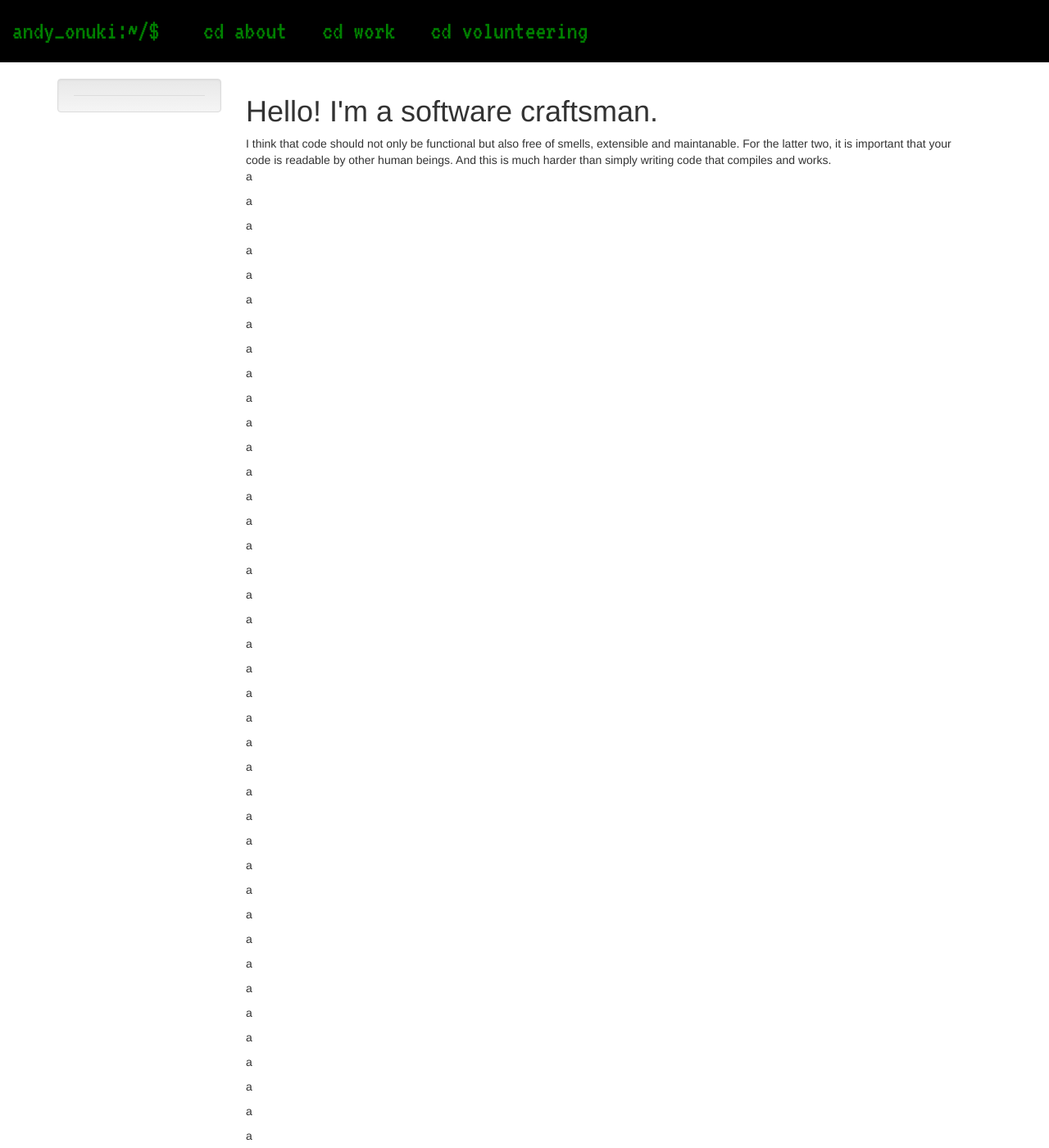
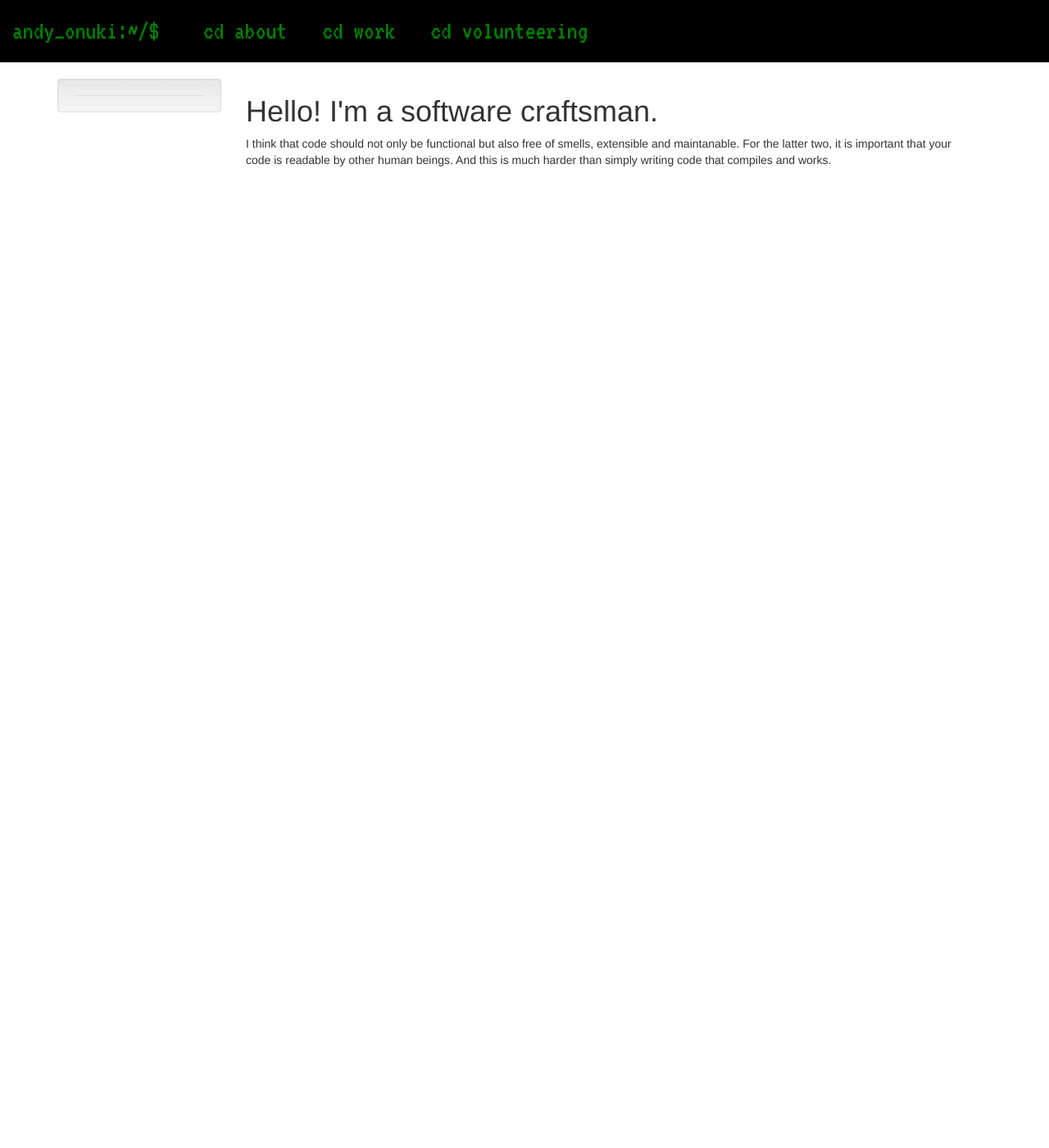
Before and after one commit to meiao/meiao.github.io, a Jekyll site: the page built from index.html, in a window 1280 px wide and 1400 px high. Shown: the whole window at 82% size. Built offline with Jekyll 4.4.1, drawn with Linux system fonts in a browser that asks for light colours; nearby versions of some CDN libraries.

```diff
--- a/index.html
+++ b/index.html
@@ -15,51 +15,7 @@ beings. And this is much harder than simply writing code that compiles and
 works.
 
 </section>
-<p>a</p>
-<p>a</p>
-<p>a</p>
-<p>a</p>
-<p>a</p>
-<p>a</p>
-<p>a</p>
-<p>a</p>
-<p>a</p>
-<p>a</p>
-<p>a</p>
-<p>a</p>
-<p>a</p>
-<p>a</p>
-<p>a</p>
-<p>a</p>
-<p>a</p>
-<p>a</p>
-<p>a</p>
-<p>a</p>
-<p>a</p>
-<p>a</p>
-<p>a</p>
-<p>a</p>
-<p>a</p>
-<p>a</p>
-<p>a</p>
-<p>a</p>
-<p>a</p>
-<p>a</p>
-<p>a</p>
-<p>a</p>
-<p>a</p>
-<p>a</p>
-<p>a</p>
-<p>a</p>
-<p>a</p>
-<p>a</p>
-<p>a</p>
-<p>a</p>
-<p>a</p>
-<p>a</p>
-<p>a</p>
-<p>a</p>
-<p>a</p>
+
 
 </section>
 <section>
```
Also changed, not shown: _data/work.yaml (+5 -33 lines).
